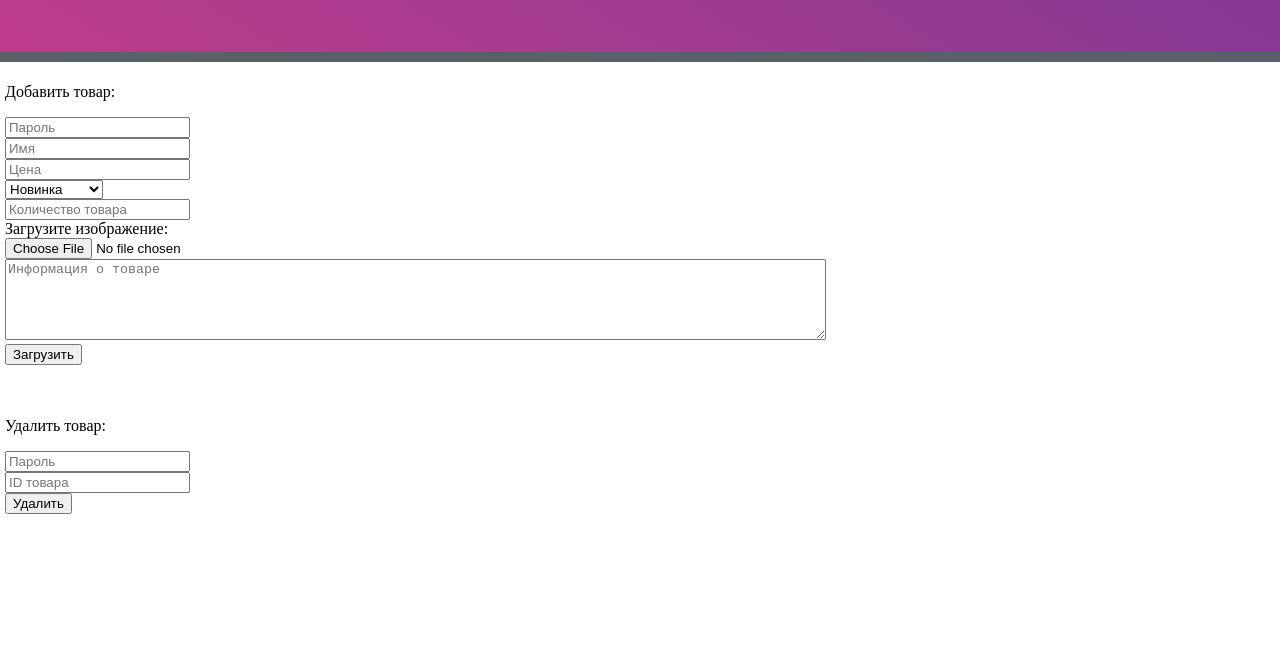
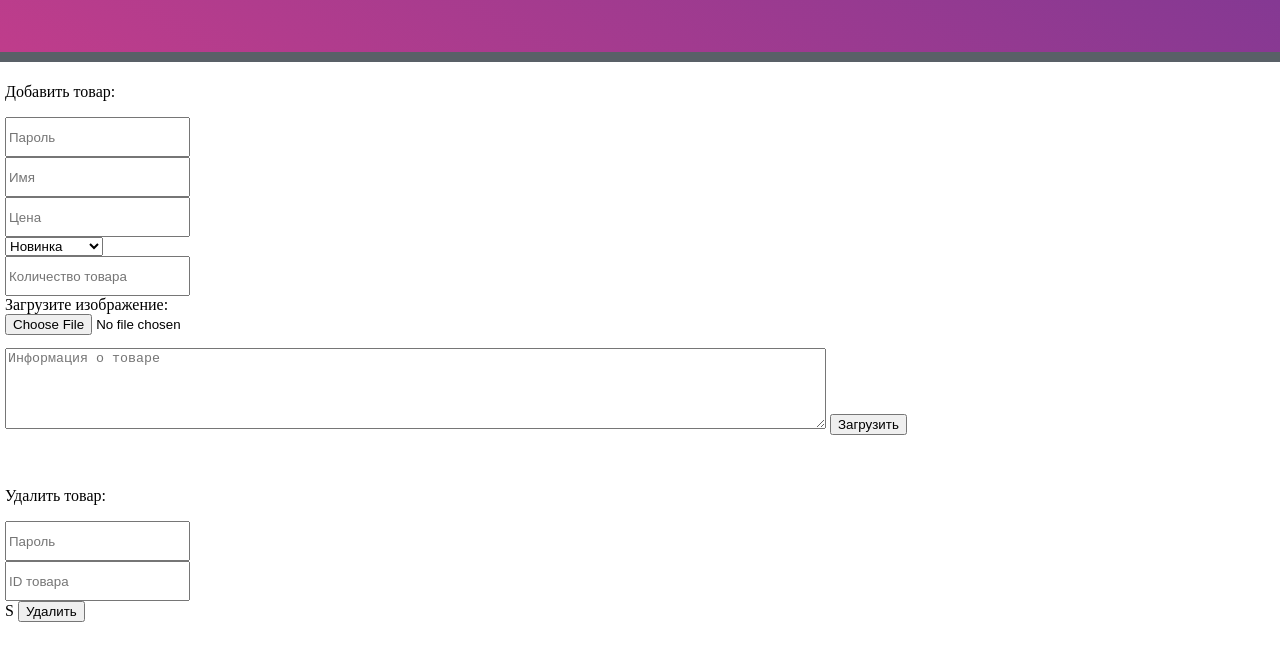
Before and after one commit to FedorTrain/softpajamas.ru, a plain HTML site: page admin/index.html in a window 1280 px wide. Shown: the part 103-764 px from the top of the page. Drawn offline with Linux system fonts and the light colour scheme.

Commit message:
admin buotifol

```diff
--- a/admin/index.html
+++ b/admin/index.html
@@ -19,9 +19,9 @@
     <div id="content">
       <p>Добавить товар:</p>
       <form action="/php/post.php" method="post" enctype="multipart/form-data">
-        <input required type="password" class="form-control" name="pass" id="pass" placeholder="Пароль"><br>
-        <input required type="text" class="form-control" name="name" id="name" maxlength=100 placeholder="Имя"><br>
-        <input required type="number" class="form-control" name="price" id="price" step=0.01 placeholder="Цена"><br>
+        <input required type="password" class="form-control" name="pass" id="pass" placeholder="Пароль">
+        <input required type="text" class="form-control" name="name" id="name" maxlength=100 placeholder="Имя">
+        <input required type="number" class="form-control" name="price" id="price" step=0.01 placeholder="Цена">
         <select id="type" class="form-control" name="type">
           <option value="new">Новинка</option>
           <option value="popular">Популярное</option>
@@ -29,18 +29,18 @@
           <option value="not">Без типа</option>
         </select>
         <br>
-        <input required type="number" class="form-control" name="number" id="number" placeholder="Количество товара"><br>
+        <input required type="number" class="form-control" name="number" id="number" placeholder="Количество товара">
         Загрузите изображение:<br>
-        <input required type="file" class="form-control" name="image" id="image" placeholder="Enter path to image"><br>
-        <textarea required type="text"  class="form-control" name="info" id="info" maxlength=1000 placeholder="Информация о товаре" cols=100 rows=5></textarea><br>
+        <input required type="file" class="form-control" name="image" id="image" placeholder="Enter path to image">
+        <textarea required type="text"  class="form-control" name="info" id="info" maxlength=1000 placeholder="Информация о товаре" cols=100 rows=5></textarea>
         <button class="btn btn-success">Загрузить</button>
       </form>
       <br>
       <br>
       <p>Удалить товар:</p>
       <form action="/php/delete.php" method="post" enctype="multipart/form-data">
-        <input required type="password" class="form-control" name="pass" id="pass" placeholder="Пароль"><br>
-        <input required type="number" class="form-control" name="id" id="id" placeholder="ID товара"><br>
+        <input required type="password" class="form-control" name="pass" id="pass" placeholder="Пароль">
+        <input required type="number" class="form-control" name="id" id="id" placeholder="ID товара">S
         <button class="btn btn-success">Удалить</button>
       </form>
 
--- a/styles/main.css
+++ b/styles/main.css
@@ -56,3 +56,8 @@ body {
   margin: 10px;
   margin-bottom: 0px;
 }
+
+input {
+  min-height: 34px;
+  display: block;
+}
```
